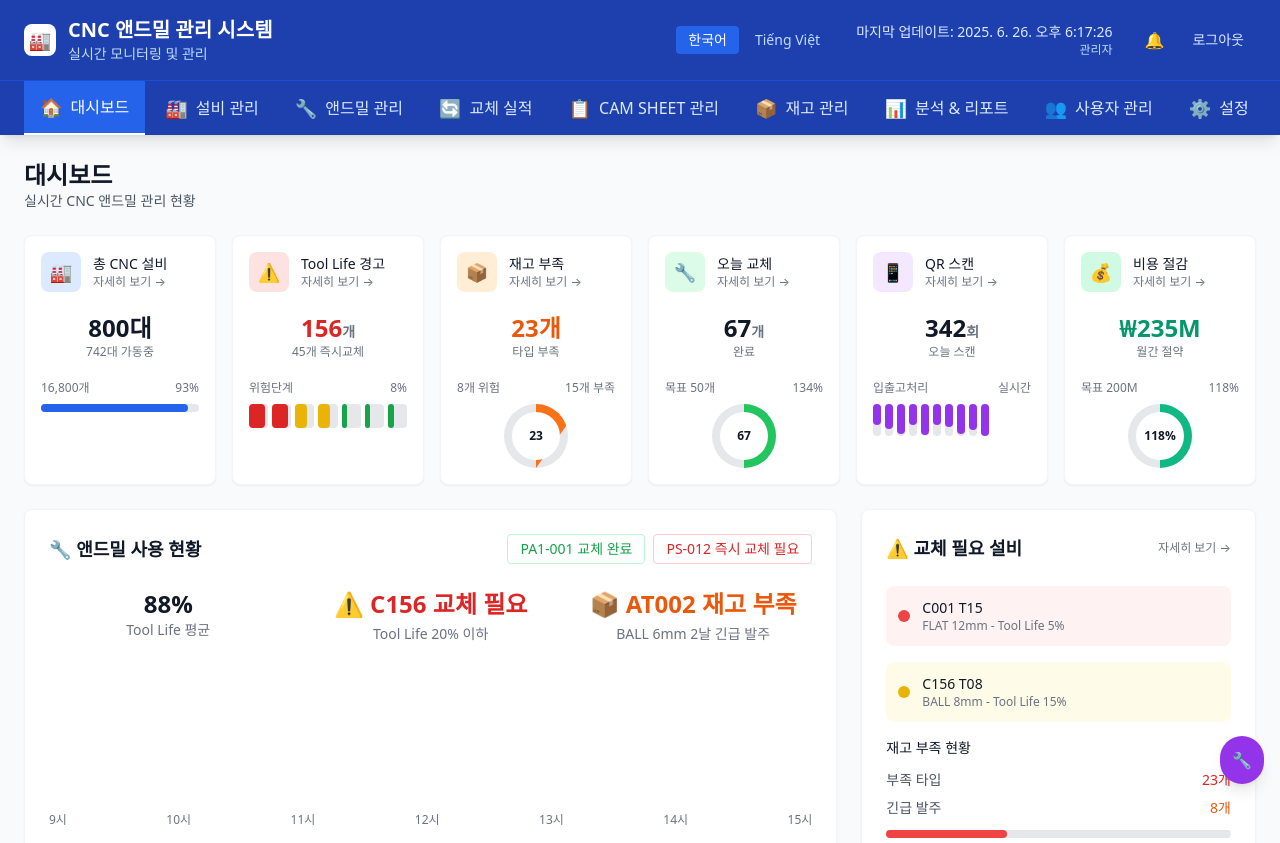
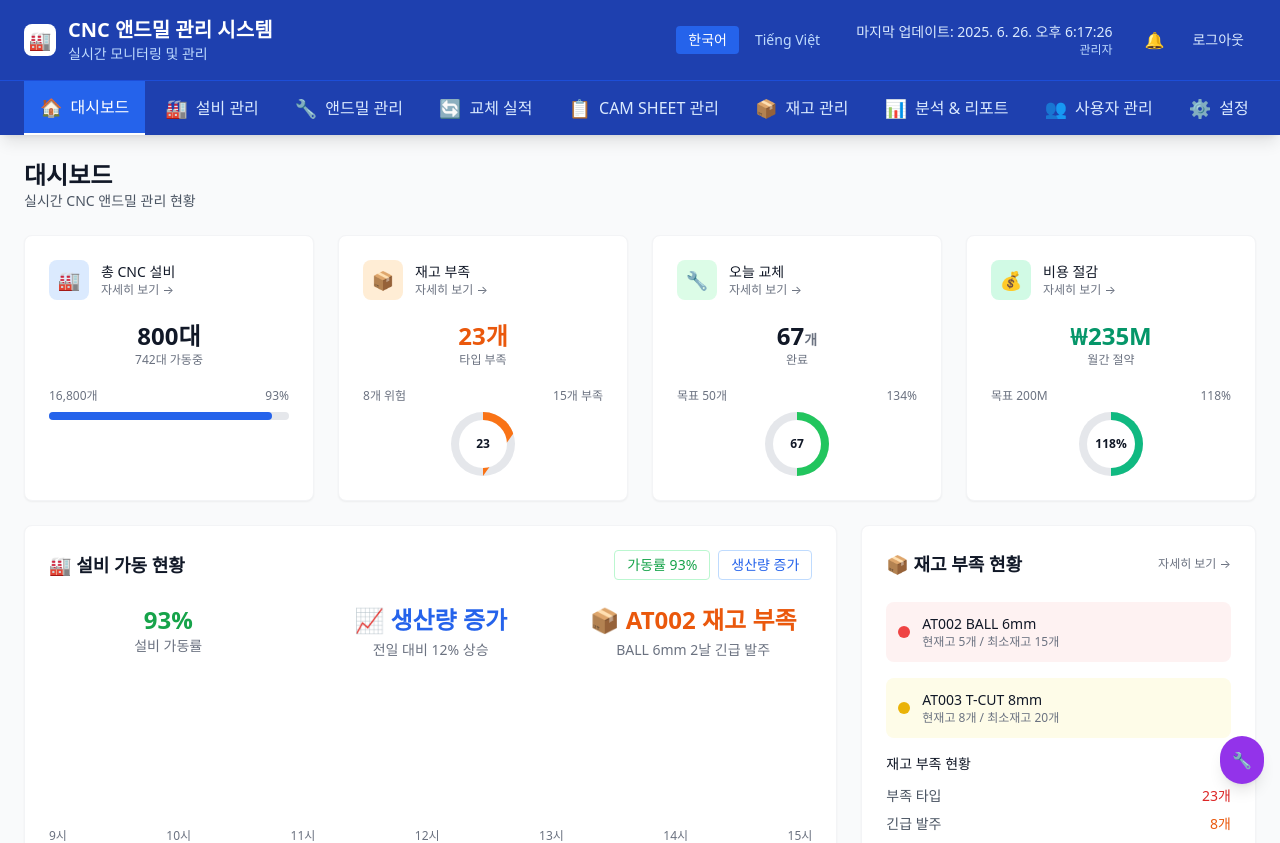
Before and after one commit to batman3101/ENDMILL-MANAGEMENT, a Next.js app: page /dashboard in a window 1280 px wide. Shown: the top 843 px of the page. Built offline with nearby package versions, Linux system fonts and the light colour scheme.

Commit message:
feat: Tool Life 및 QR 스캔 관련 내용 삭제 및 레이아웃 개선

```diff
--- a/app/dashboard/page.tsx
+++ b/app/dashboard/page.tsx
@@ -2,9 +2,9 @@
   return (
     <div className="space-y-6">
       {/* 상단 통계 카드 그리드 */}
-      <div className="grid grid-cols-1 md:grid-cols-2 lg:grid-cols-4 xl:grid-cols-6 gap-4">
+      <div className="grid grid-cols-1 md:grid-cols-2 lg:grid-cols-4 gap-6">
         {/* 총 CNC 설비 */}
-        <div className="bg-white rounded-lg shadow-sm border border-gray-100 p-4 hover:shadow-md transition-shadow">
+        <div className="bg-white rounded-lg shadow-sm border border-gray-100 p-6 hover:shadow-md transition-shadow">
           <div className="flex items-center justify-between mb-3">
             <div className="flex items-center">
               <div className="w-10 h-10 bg-blue-100 rounded-lg flex items-center justify-center mr-3">
@@ -29,43 +29,10 @@
           </div>
         </div>
 
-        {/* Tool Life 경고 */}
-        <div className="bg-white rounded-lg shadow-sm border border-gray-100 p-4 hover:shadow-md transition-shadow">
-          <div className="flex items-center justify-between mb-3">
-            <div className="flex items-center">
-              <div className="w-10 h-10 bg-red-100 rounded-lg flex items-center justify-center mr-3">
-                <span className="text-red-600 text-lg">⚠️</span>
-              </div>
-              <div>
-                <p className="text-sm font-medium text-gray-900">Tool Life 경고</p>
-                <p className="text-xs text-gray-500">자세히 보기 →</p>
-              </div>
-            </div>
-          </div>
-          <div className="text-center py-2">
-            <p className="text-2xl font-bold text-red-600">156<span className="text-sm text-gray-500">개</span></p>
-            <p className="text-xs text-gray-500">45개 즉시교체</p>
-          </div>
-          <div className="mt-3 flex justify-between text-xs">
-            <span className="text-gray-500">위험단계</span>
-            <span className="text-gray-500">8%</span>
-          </div>
-          <div className="mt-2">
-            <div className="flex space-x-1">
-              {[...Array(7)].map((_, i) => (
-                <div key={i} className="flex-1 bg-gray-200 rounded-sm h-6">
-                  <div
-                    className={`rounded-sm h-full ${i < 2 ? 'bg-red-600' : i < 4 ? 'bg-yellow-500' : 'bg-green-600'}`}
-                    style={{width: `${i < 2 ? 85 : i < 4 ? 60 : 30}%`}}
-                  ></div>
-                </div>
-              ))}
-            </div>
-          </div>
-        </div>
+
 
         {/* 재고 부족 알림 */}
-        <div className="bg-white rounded-lg shadow-sm border border-gray-100 p-4 hover:shadow-md transition-shadow">
+        <div className="bg-white rounded-lg shadow-sm border border-gray-100 p-6 hover:shadow-md transition-shadow">
           <div className="flex items-center justify-between mb-3">
             <div className="flex items-center">
               <div className="w-10 h-10 bg-orange-100 rounded-lg flex items-center justify-center mr-3">
@@ -97,7 +64,7 @@
         </div>
 
         {/* 오늘 교체 완료 */}
-        <div className="bg-white rounded-lg shadow-sm border border-gray-100 p-4 hover:shadow-md transition-shadow">
+        <div className="bg-white rounded-lg shadow-sm border border-gray-100 p-6 hover:shadow-md transition-shadow">
           <div className="flex items-center justify-between mb-3">
             <div className="flex items-center">
               <div className="w-10 h-10 bg-green-100 rounded-lg flex items-center justify-center mr-3">
@@ -128,43 +95,10 @@
           </div>
         </div>
 
-        {/* QR 스캔 활동 */}
-        <div className="bg-white rounded-lg shadow-sm border border-gray-100 p-4 hover:shadow-md transition-shadow">
-          <div className="flex items-center justify-between mb-3">
-            <div className="flex items-center">
-              <div className="w-10 h-10 bg-purple-100 rounded-lg flex items-center justify-center mr-3">
-                <span className="text-purple-600 text-lg">📱</span>
-              </div>
-              <div>
-                <p className="text-sm font-medium text-gray-900">QR 스캔</p>
-                <p className="text-xs text-gray-500">자세히 보기 →</p>
-              </div>
-            </div>
-          </div>
-          <div className="text-center py-2">
-            <p className="text-2xl font-bold text-gray-900">342<span className="text-sm text-gray-500">회</span></p>
-            <p className="text-xs text-gray-500">오늘 스캔</p>
-          </div>
-          <div className="mt-3 flex justify-between text-xs">
-            <span className="text-gray-500">입출고<span className="text-xs">처리</span></span>
-            <span className="text-gray-500">실시간</span>
-          </div>
-          <div className="mt-2">
-            <div className="flex space-x-1 mb-1">
-              {[...Array(10)].map((_, i) => (
-                <div key={i} className="w-2 h-8 bg-gray-200 rounded-sm">
-                  <div
-                    className="bg-purple-600 rounded-sm w-full"
-                    style={{height: `${60 + Math.random() * 40}%`}}
-                  ></div>
-                </div>
-              ))}
-            </div>
-          </div>
-        </div>
+
 
         {/* 비용 절감 */}
-        <div className="bg-white rounded-lg shadow-sm border border-gray-100 p-4 hover:shadow-md transition-shadow">
+        <div className="bg-white rounded-lg shadow-sm border border-gray-100 p-6 hover:shadow-md transition-shadow">
           <div className="flex items-center justify-between mb-3">
             <div className="flex items-center">
               <div className="w-10 h-10 bg-emerald-100 rounded-lg flex items-center justify-center mr-3">
@@ -198,28 +132,28 @@
 
       {/* 메인 대시보드 섹션 */}
       <div className="grid grid-cols-1 lg:grid-cols-3 gap-6">
-        {/* 앤드밀 사용 현황 */}
+        {/* 설비 가동 현황 */}
         <div className="lg:col-span-2 bg-white rounded-lg shadow-sm border border-gray-100 p-6">
           <div className="flex items-center justify-between mb-6">
-            <h2 className="text-lg font-semibold text-gray-900">🔧 앤드밀 사용 현황</h2>
+            <h2 className="text-lg font-semibold text-gray-900">🏭 설비 가동 현황</h2>
             <div className="flex space-x-2">
               <button className="text-sm text-green-600 px-3 py-1 border border-green-200 rounded hover:bg-green-50">
-                PA1-001 교체 완료
+                가동률 93%
               </button>
-              <button className="text-sm text-red-600 px-3 py-1 border border-red-200 rounded hover:bg-red-50">
-                PS-012 즉시 교체 필요
+              <button className="text-sm text-blue-600 px-3 py-1 border border-blue-200 rounded hover:bg-blue-50">
+                생산량 증가
               </button>
             </div>
           </div>
 
           <div className="grid grid-cols-3 gap-6 mb-6">
             <div className="text-center">
-              <p className="text-2xl font-bold text-gray-900">88%</p>
-              <p className="text-sm text-gray-500">Tool Life 평균</p>
+              <p className="text-2xl font-bold text-green-600">93%</p>
+              <p className="text-sm text-gray-500">설비 가동률</p>
             </div>
             <div className="text-center">
-              <p className="text-2xl font-bold text-red-600">⚠️ C156 교체 필요</p>
-              <p className="text-sm text-gray-500 mt-1">Tool Life 20% 이하</p>
+              <p className="text-2xl font-bold text-blue-600">📈 생산량 증가</p>
+              <p className="text-sm text-gray-500 mt-1">전일 대비 12% 상승</p>
             </div>
             <div className="text-center">
               <p className="text-2xl font-bold text-orange-600">📦 AT002 재고 부족</p>
@@ -249,10 +183,10 @@
           </div>
         </div>
 
-        {/* 교체 필요 설비 현황 */}
+        {/* 재고 부족 현황 */}
         <div className="bg-white rounded-lg shadow-sm border border-gray-100 p-6">
           <div className="flex items-center justify-between mb-6">
-            <h2 className="text-lg font-semibold text-gray-900">⚠️ 교체 필요 설비</h2>
+            <h2 className="text-lg font-semibold text-gray-900">📦 재고 부족 현황</h2>
             <span className="text-xs text-gray-500">자세히 보기 →</span>
           </div>
 
@@ -261,8 +195,8 @@
               <div className="flex items-center">
                 <div className="w-3 h-3 bg-red-500 rounded-full mr-3"></div>
                 <div>
-                  <p className="text-sm font-medium text-gray-900">C001 T15</p>
-                  <p className="text-xs text-gray-500">FLAT 12mm - Tool Life 5%</p>
+                  <p className="text-sm font-medium text-gray-900">AT002 BALL 6mm</p>
+                  <p className="text-xs text-gray-500">현재고 5개 / 최소재고 15개</p>
                 </div>
               </div>
             </div>
@@ -271,8 +205,8 @@
               <div className="flex items-center">
                 <div className="w-3 h-3 bg-yellow-500 rounded-full mr-3"></div>
                 <div>
-                  <p className="text-sm font-medium text-gray-900">C156 T08</p>
-                  <p className="text-xs text-gray-500">BALL 8mm - Tool Life 15%</p>
+                  <p className="text-sm font-medium text-gray-900">AT003 T-CUT 8mm</p>
+                  <p className="text-xs text-gray-500">현재고 8개 / 최소재고 20개</p>
                 </div>
               </div>
             </div>
@@ -376,11 +310,11 @@
                       <div className="mt-4 pt-4 border-t border-gray-100">
               <div className="flex items-center text-sm">
                 <div className="w-2 h-2 bg-green-500 rounded-full mr-2"></div>
-              <span className="text-gray-600">C001 T15 교체 완료</span>
+                <span className="text-gray-600">설비 교체 작업 완료</span>
               </div>
               <div className="flex items-center text-sm mt-2">
-              <div className="w-2 h-2 bg-red-500 rounded-full mr-2"></div>
-              <span className="text-gray-600">C156 T03 즉시 교체 필요</span>
+                <div className="w-2 h-2 bg-blue-500 rounded-full mr-2"></div>
+                <span className="text-gray-600">오늘 목표 달성</span>
               </div>
             </div>
         </div>
@@ -438,7 +372,7 @@
             <div className="flex items-center p-3 bg-red-50 rounded-lg">
               <div className="w-2 h-2 bg-red-500 rounded-full mr-3"></div>
               <div className="flex-1">
-                <p className="text-sm font-medium text-gray-900">C156 T03 즉시교체</p>
+                <p className="text-sm font-medium text-gray-900">C156 설비 점검 필요</p>
                 <p className="text-xs text-gray-500">2분 전</p>
               </div>
             </div>
@@ -454,7 +388,7 @@
             <div className="flex items-center p-3 bg-green-50 rounded-lg">
               <div className="w-2 h-2 bg-green-500 rounded-full mr-3"></div>
               <div className="flex-1">
-                <p className="text-sm font-medium text-gray-900">C001 T15 교체완료</p>
+                <p className="text-sm font-medium text-gray-900">C001 정상 가동 중</p>
                 <p className="text-xs text-gray-500">23분 전</p>
               </div>
             </div>
```
Lines whose indentation alone changed are shown as unchanged.
